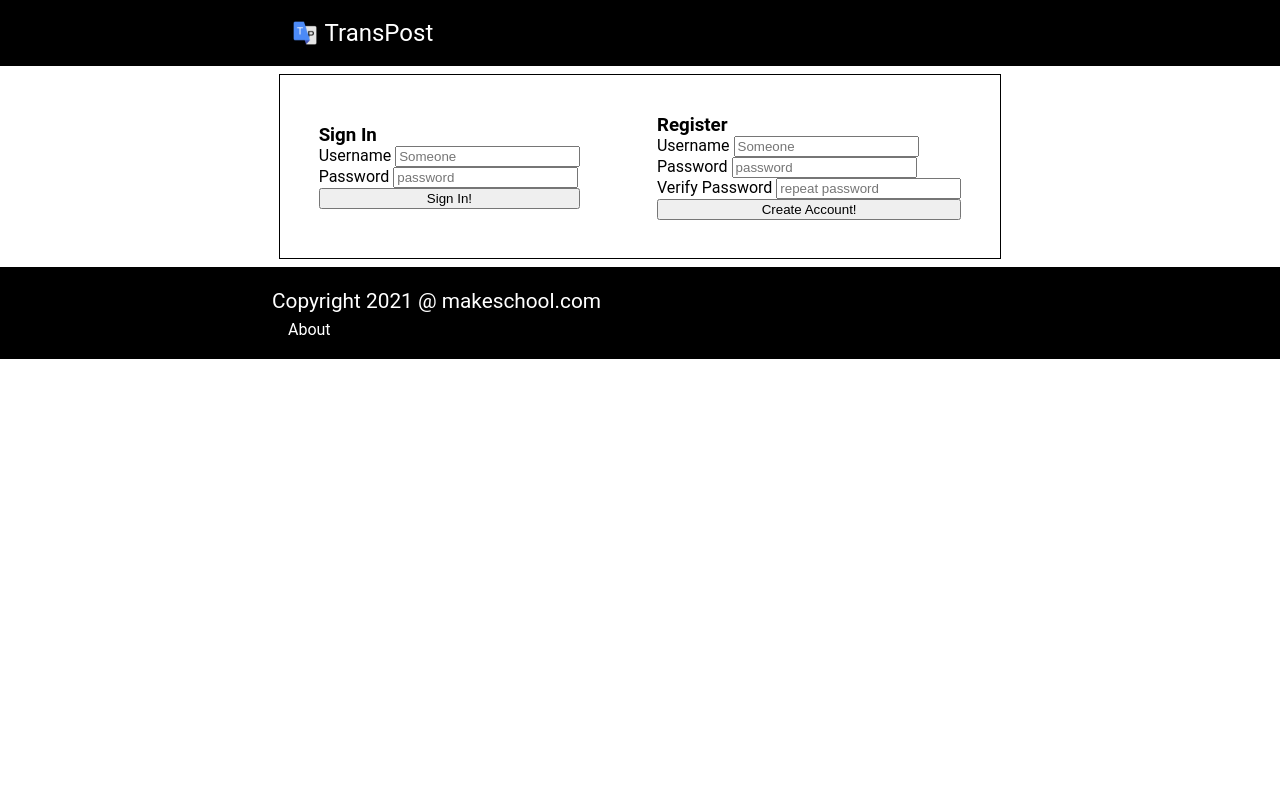
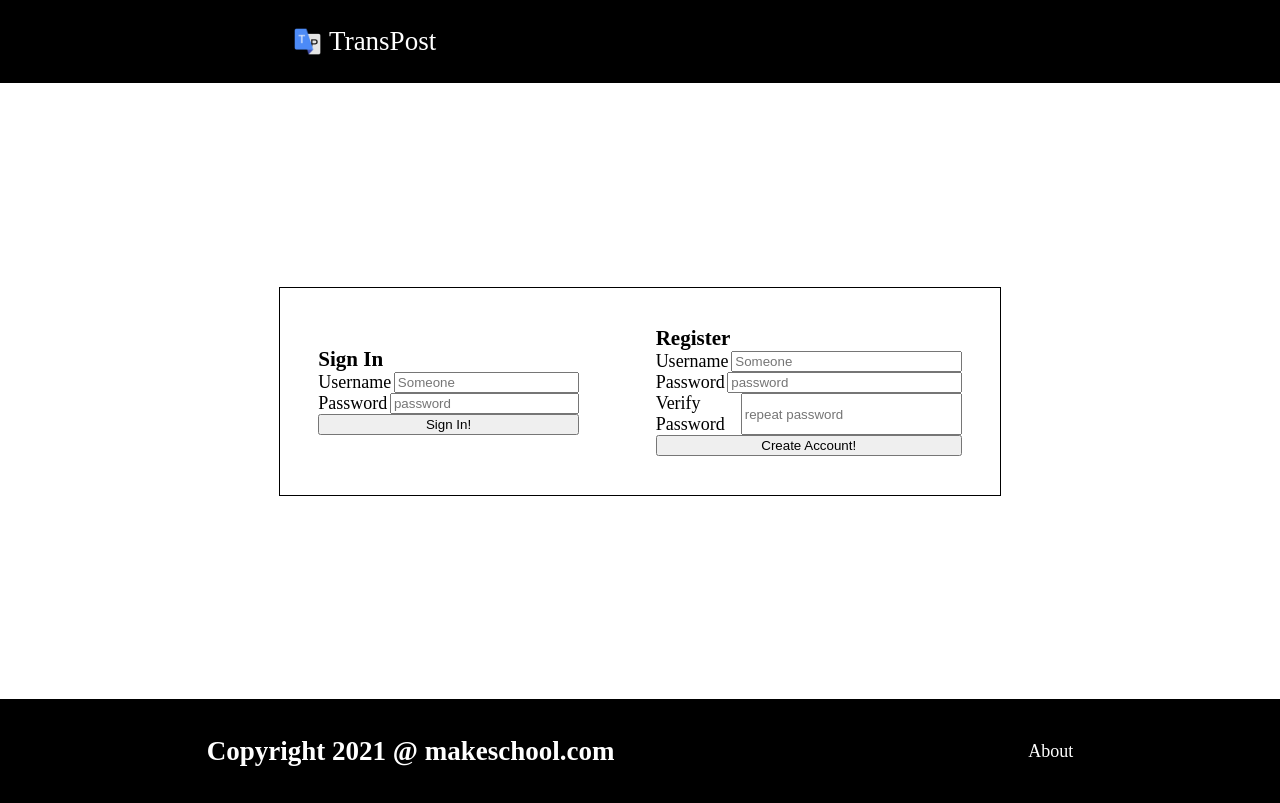
Before and after one commit to ChaonengTan/Int1.3-TransPost, a Flask app: page / in a window 1280 px wide. Before the commit the page ends 359 px from the top, so only its background shows below. Run offline with Flask 2, Linux system fonts and the light colour scheme; data that the repository does not hold is empty; some libraries are stand-ins or nearby versions.

Commit message:
+styling, cleanup

```diff
--- a/static/styles/base.css
+++ b/static/styles/base.css
@@ -1,5 +1,12 @@
 html, body, div, span, applet, object, iframe, h1, h2, h3, h4, h5, h6, p, blockquote, pre, a, abbr, acronym, address, big, cite, code, del, dfn, em, font, img, ins, kbd, q, s, samp, small, strike, strong, sub, sup, tt, var, b, u, i, center, dl, dt, dd, ol, ul, li, fieldset, form, label, legend, caption {
     margin: 0;
     padding: 0;
-    font-family: 'Roboto', sans-serif;
 }
+body {
+    font-family: 'Times New Roman', Times, serif;
+    font-size: 18px;
+}
+.content {
+    min-height: 75vh;
+    justify-content: center;
+}
--- a/static/styles/footer.css
+++ b/static/styles/footer.css
@@ -1,17 +1,13 @@
 .footer {
+    display: flex;
+    flex-direction: row;
+    align-items: center;
+    justify-content: space-around;
     background-color: black;
-    padding: 1em;
+    color: white;
+    height: 13vh;
 }
-.footer > * {
-    margin: .3em 0 .3em 20vw;
+.footer a {
+    text-decoration: none;
+    color: white;
 }
-.footer > * > * {
-    color: white;
-    text-decoration: none;
-}
-.footHead {
-    font-size: 1.3em;
-}
-.footContent {
-    padding-left: 1em;
-}
--- a/static/styles/home.css
+++ b/static/styles/home.css
@@ -1,24 +1,3 @@
-/* Sign In */
-.signin {
-    display: flex;
-    flex-direction: row;
-    align-items: center;
-    border: black 1px solid;
-}
-.signin > form > fieldset {
-    display: flex;
-    flex-direction: column;
-    padding: 3vw;
-    border: none;
-}
-/* New Post */
-.newPost > * > * {
-    display: flex;
-    flex-direction: column;
-    width: 30vw;
-    padding: 1em 5em;
-    margin-top: .5em;
-}
 /* Display Content */
 .postCard {
     width: 100%;
--- a/static/styles/nav.css
+++ b/static/styles/nav.css
@@ -2,9 +2,13 @@
     display: flex;
     flex-direction: row;
     justify-content: space-around;
+    align-items: center;
     padding: .8em;
     font-size: 1.5em;
     background-color: black;
+    height: 5vh;
+    position: sticky;
+    top: 0;
 }
 .navLeft > * {
     margin-right: 5px;
--- /dev/null
+++ b/static/styles/newPost.css
@@ -0,0 +1,19 @@
+/* New Post */
+.newPost > * > * {
+    display: flex;
+    flex-direction: column;
+    width: 30vw;
+    padding: 1em 5em;
+    margin-top: .5em;
+}
+.newPost label {
+    display: flex;
+    flex-direction: row;
+    align-items: center;
+}
+.newPost input, .newPost textarea {
+    margin-left: .2em;
+    width: 100%;
+    padding: .5em;
+    font-size: .8em;
+}
--- /dev/null
+++ b/static/styles/signin.css
@@ -0,0 +1,24 @@
+/* Sign In */
+.signin {
+    display: flex;
+    flex-direction: row;
+    align-items: center;
+    border: black 1px solid;
+}
+.signin label {
+    display: flex;
+    flex-direction: row;
+}
+.signin input {
+    margin-left: .2em;
+    width: 100%;
+}
+.signin > form > fieldset {
+    display: flex;
+    flex-direction: column;
+    padding: 3vw;
+    border: none;
+}
+.submit {
+    margin: 0;
+}
--- a/templates/footer.html
+++ b/templates/footer.html
@@ -1,6 +1,6 @@
 <div class="footer">
     <div class="footHead">
-        <p>Copyright 2021 @ makeschool.com</p>
+        <h2>Copyright 2021 @ makeschool.com</h2>
     </div>
     <div class="footContent">
         <a href="/https://github.com/ChaonengTan/Int1.3-TransPost">About</a>
--- a/templates/home.html
+++ b/templates/home.html
@@ -1,77 +1,17 @@
 {%extends 'base.html'%}
 {% block styles %}
+<link rel="stylesheet" href="/static/styles/signin.css">
+<link rel="stylesheet" href="/static/styles/newPost.css">
 <link rel="stylesheet" href="/static/styles/home.css">
 {% endblock %}
 {%block content%}
 {% if not user %}
-<div class="signin">
-    {% if badPassword %}
-    <h3>Error: Bad Password</h3>
-    {% endif %}
-    {% if userExists %}
-    <h3>User already Exists</h3>
-    {% endif %}
-    {% if badLogin %}
-    <h3>Error: Bad Login</h3>
-    {% endif %}
-    <form action="/signin" method="POST">
-        <fieldset>
-            <h3>Sign In</h3>
-            <label>
-                Username
-                <input type="text" name="signinName" placeholder="Someone">
-            </label>
-            <label>
-                Password
-                <input type="password" name="signinPassword" placeholder="password">
-            </label>
-            <input type="submit" class="submit" value="Sign In!">
-        </fieldset>
-    </form>
-    <form action="/register" method="POST">
-        <fieldset>
-            <h3>Register</h3>
-            <label>
-                Username
-                <input type="text" name="registerName" placeholder="Someone">
-            </label>
-            <label>
-                Password
-                <input type="password" name="registerPassword" placeholder="password">
-            </label>
-            <label>
-                Verify Password
-                <input type="password" name="registerPasswordCheck" placeholder="repeat password">
-            </label>
-            <input type="submit" class="submit" value="Create Account!">
-        </fieldset>
-    </form>
-</div>
+{% include 'signin.html' %}
 {% elif user %}
 <h1>Welcome! {{user.username}}</h1>
 {% endif %}
 {% if user %}
-<div class="newPost">
-    <form action="/newPost" method="POST">
-        <fieldset>
-            <h3>New Post</h3>
-            <label>
-                Title
-                <input type="text" name="newPostTitle" placeholder="Title">
-            </label>
-            <label>
-                IMG URL
-                <input type="text" name="newPostURL" placeholder="https://via.placeholder.com/100">
-            </label>
-            <label>
-                Discription </br>
-                <textarea name="newPostDisc" cols="40%" rows="7" placeholder="discription..."></textarea>
-            </label>
-
-            <input type="submit" class="submit" value="Post!">
-        </fieldset>
-    </form>
-</div>
+{% include 'newPost.html' %}
 {% endif %}
 
 {% for post in mongoPosts %}
--- /dev/null
+++ b/templates/signin.html
@@ -0,0 +1,43 @@
+<div class="signin">
+    {% if badPassword %}
+    <h3>Error: Bad Password</h3>
+    {% endif %}
+    {% if userExists %}
+    <h3>User already Exists</h3>
+    {% endif %}
+    {% if badLogin %}
+    <h3>Error: Bad Login</h3>
+    {% endif %}
+    <form action="/signin" method="POST">
+        <fieldset>
+            <h3>Sign In</h3>
+            <label>
+                Username
+                <input type="text" name="signinName" placeholder="Someone">
+            </label>
+            <label>
+                Password
+                <input type="password" name="signinPassword" placeholder="password">
+            </label>
+            <button type="submit" class="submit">Sign In!</button>
+        </fieldset>
+    </form>
+    <form action="/register" method="POST">
+        <fieldset>
+            <h3>Register</h3>
+            <label>
+                Username
+                <input type="text" name="registerName" placeholder="Someone">
+            </label>
+            <label>
+                Password
+                <input type="password" name="registerPassword" placeholder="password">
+            </label>
+            <label>
+                Verify Password
+                <input type="password" name="registerPasswordCheck" placeholder="repeat password">
+            </label>
+            <button type="submit" class="submit">Create Account!</button>
+        </fieldset>
+    </form>
+</div>
```
Also changed, not shown: static/styles/404.css (added, +14 -0 lines), templates/404.html (+9 -4 lines), templates/newPost.html (added, +21 -0 lines).
